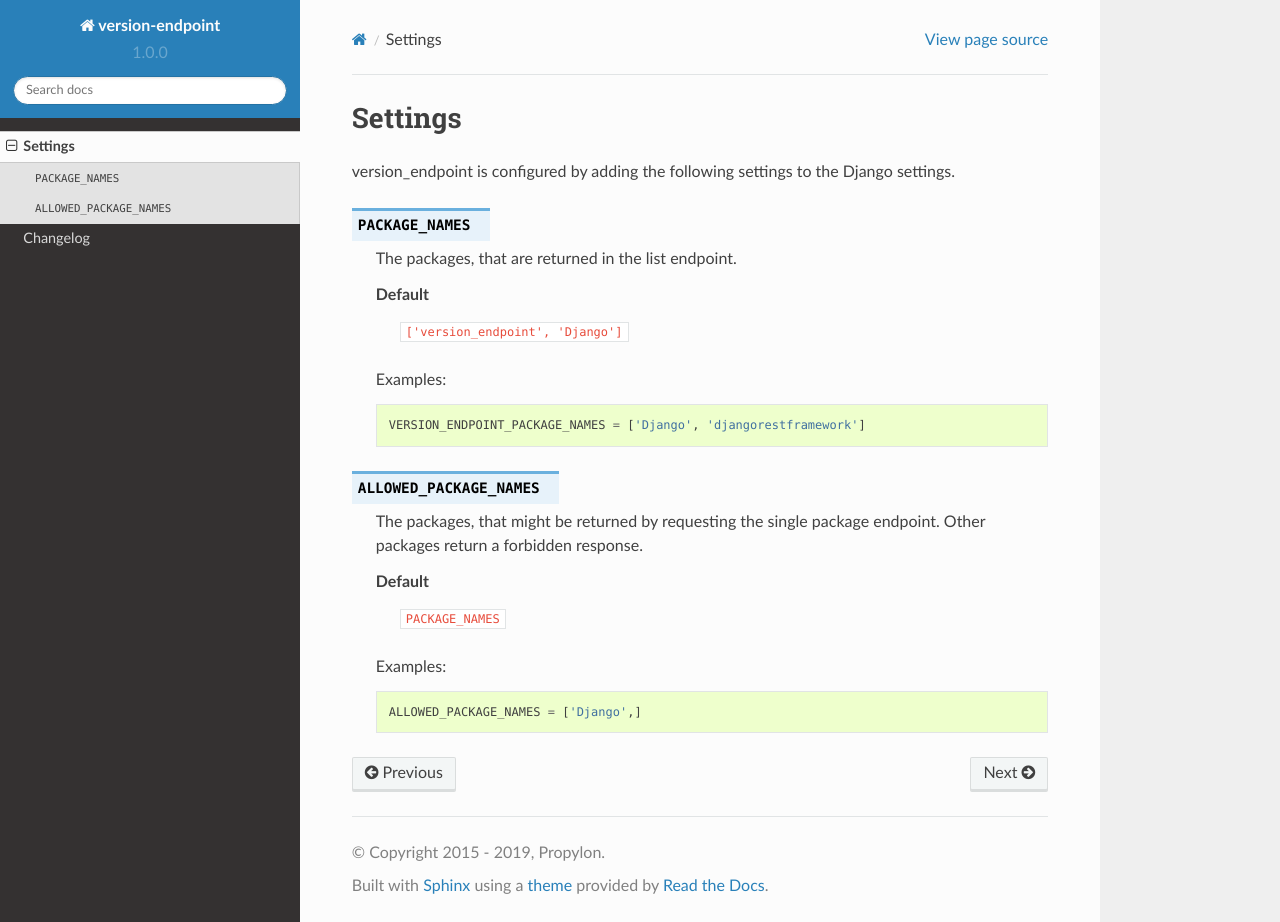
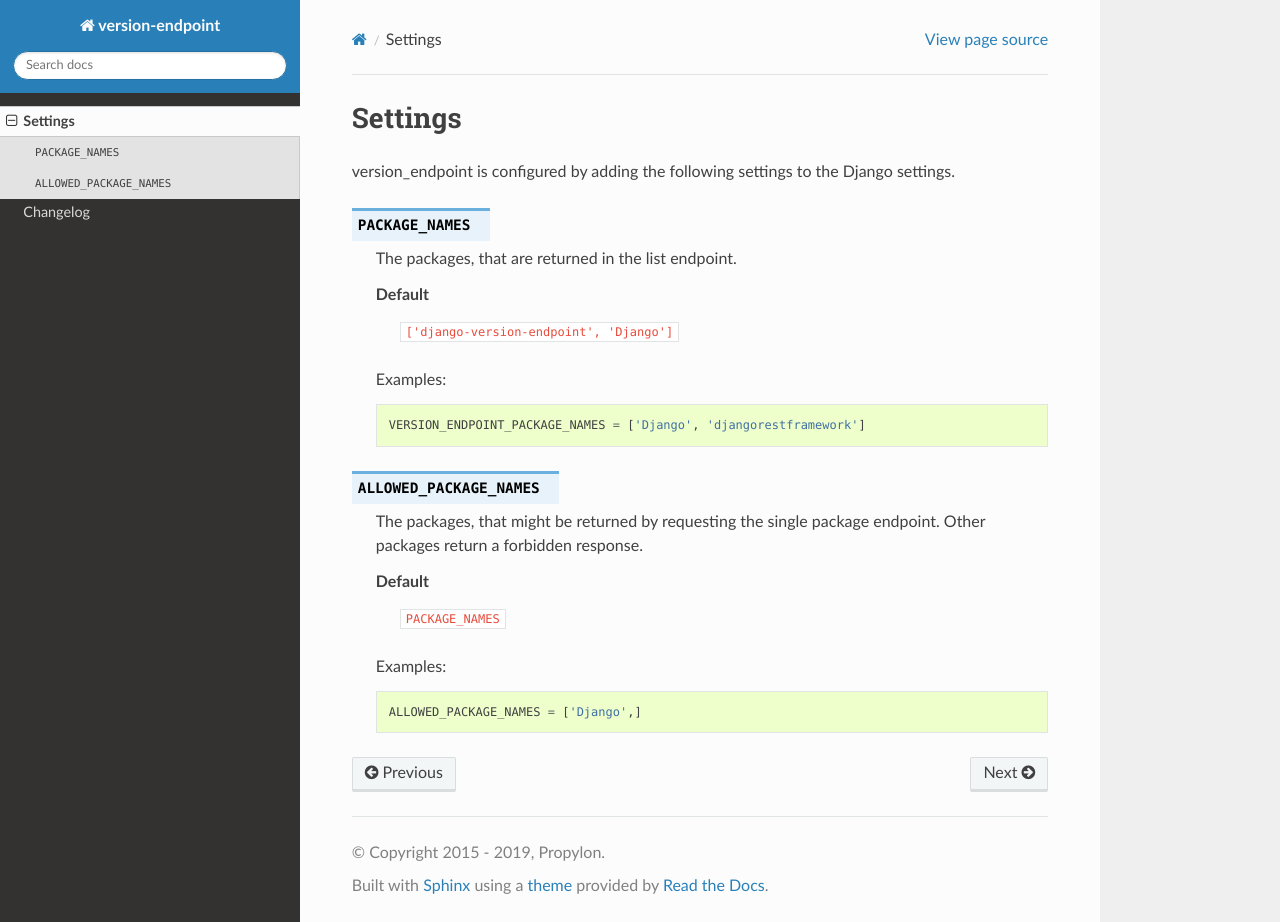
Before and after one commit to propylon/django-version-endpoint, a Sphinx documentation site: the page built from docs/source/topics/settings.rst, in a window 1280 px wide and 922 px high. Built offline with Sphinx 7.4.7 and the Read the Docs theme 2.0.0, drawn with Linux system fonts in a browser that asks for light colours; pages that are not in the unit, such as notebooks, are missing from menus; the version number is read from the project's files by our own code.

Commit message:
Remove herodotus requirement

```diff
--- a/docs/requirements.txt
+++ b/docs/requirements.txt
@@ -1,2 +1 @@
-herodotus
 sphinx_rtd_theme
--- a/docs/source/conf.py
+++ b/docs/source/conf.py
@@ -16,7 +16,6 @@
 import os
 import datetime
 
-from herodotus.describe import rpm
 import sphinx_rtd_theme
 
 # If extensions (or modules to document with autodoc) are in another directory,
@@ -51,16 +50,6 @@
 # General information about the project.
 project = u'version-endpoint'
 copyright = u'2015 - %s, Propylon' % datetime.datetime.now().year
-
-# The version info for the project you're documenting, acts as replacement for
-# |version| and |release|, also used in various other places throughout the
-# built documents.
-#
-# The short X.Y version.
-
-version = rpm.version()
-# The full version, including alpha/beta/rc tags.
-release = rpm.release()
 
 # The language for content autogenerated by Sphinx. Refer to documentation
 # for a list of supported languages.
--- a/docs/source/topics/settings.rst
+++ b/docs/source/topics/settings.rst
@@ -10,7 +10,7 @@
       The packages, that are returned in the list endpoint.
 
       Default
-         :code:`['version_endpoint', 'Django']`
+         :code:`['django-version-endpoint', 'Django']`
 
       Examples::
 
```
